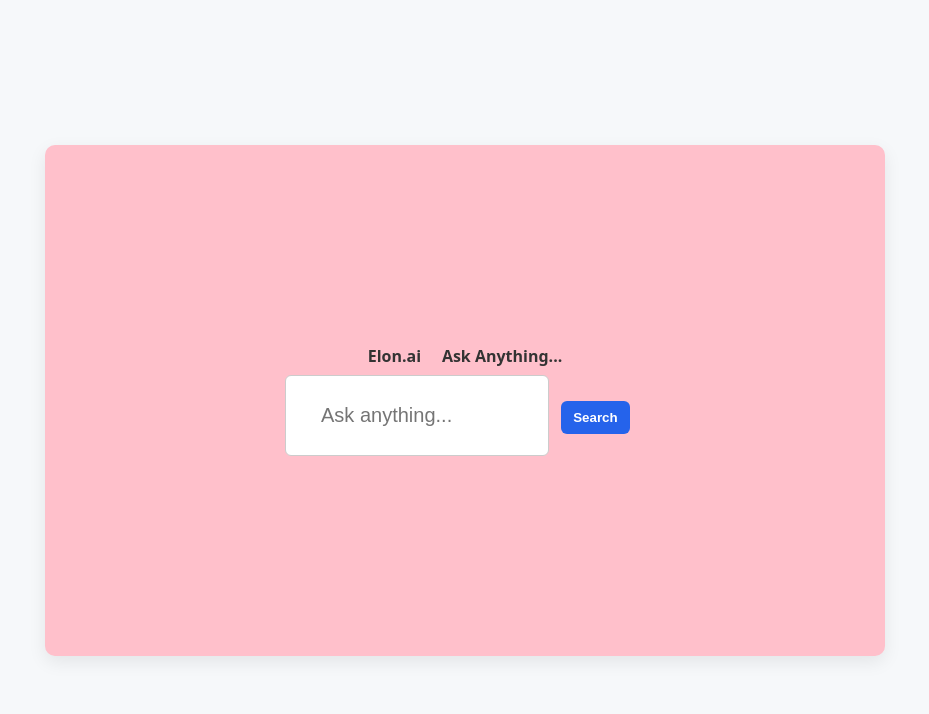
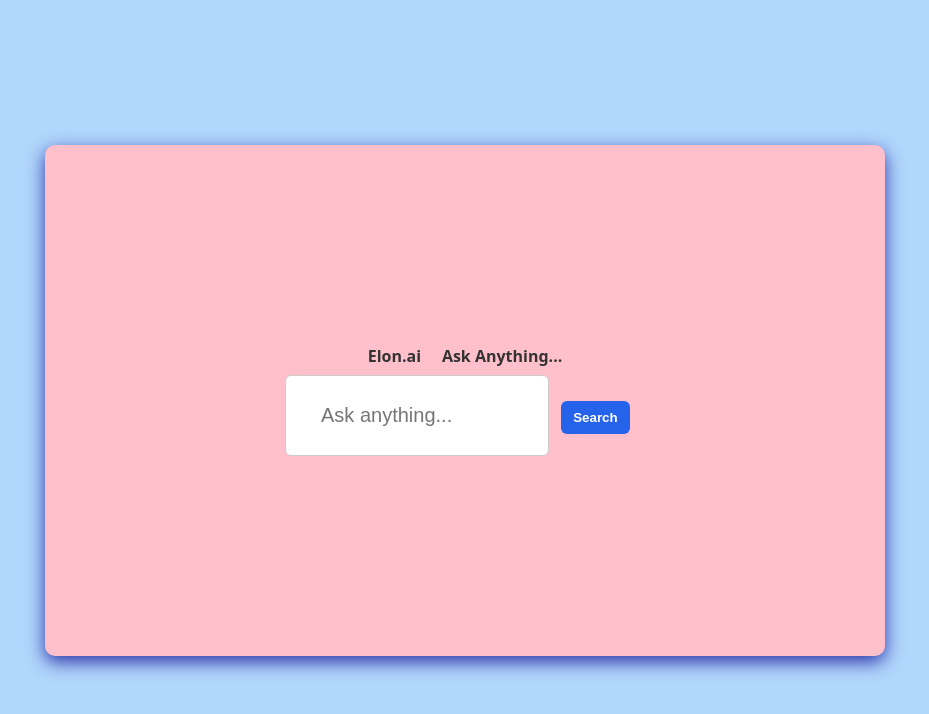
Before and after one commit to elonduan/elon-ai, a plain HTML site: page index.html in a window 1280 px wide. Shown: the whole page, without its empty margins (175-1104 px from the left). Drawn offline with Linux system fonts and the light colour scheme.

Commit message:
Update index.html

```diff
--- a/index.html
+++ b/index.html
@@ -12,13 +12,13 @@
       margin: 0;
       align-items: center;
       justify-content: center;
-      background: #f6f8fa;
+      background: #b1d7fc;
     }
     .card {
       background: pink;
       padding: 200px 240px;
       border-radius: 10px;
-      box-shadow: 0 6px 18px rgba(0,0,0,0.08);
+      box-shadow: 0 6px 18px rgba(10,10,150,0.8);
       width: 360px;
     }
     input[type="text"] {
```
